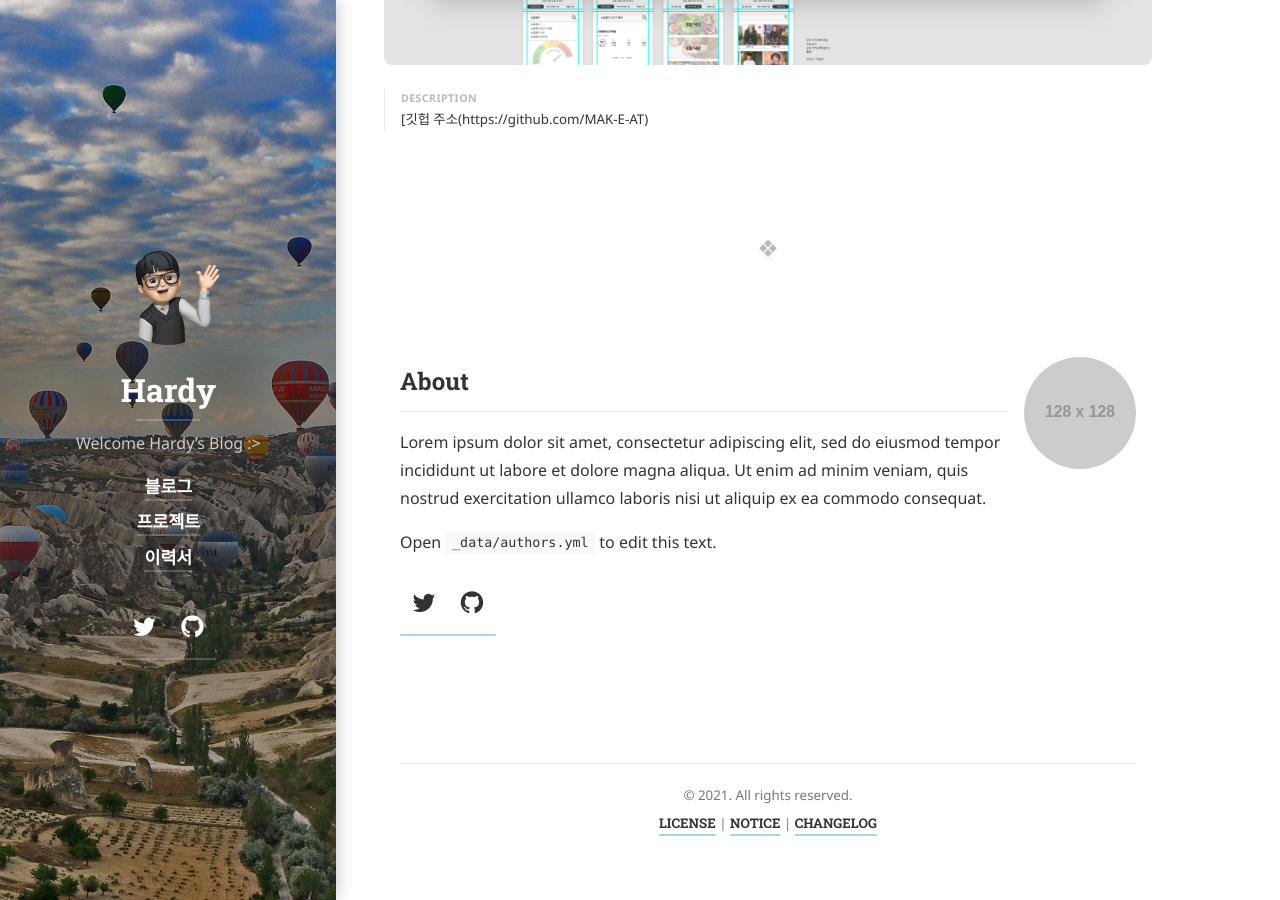
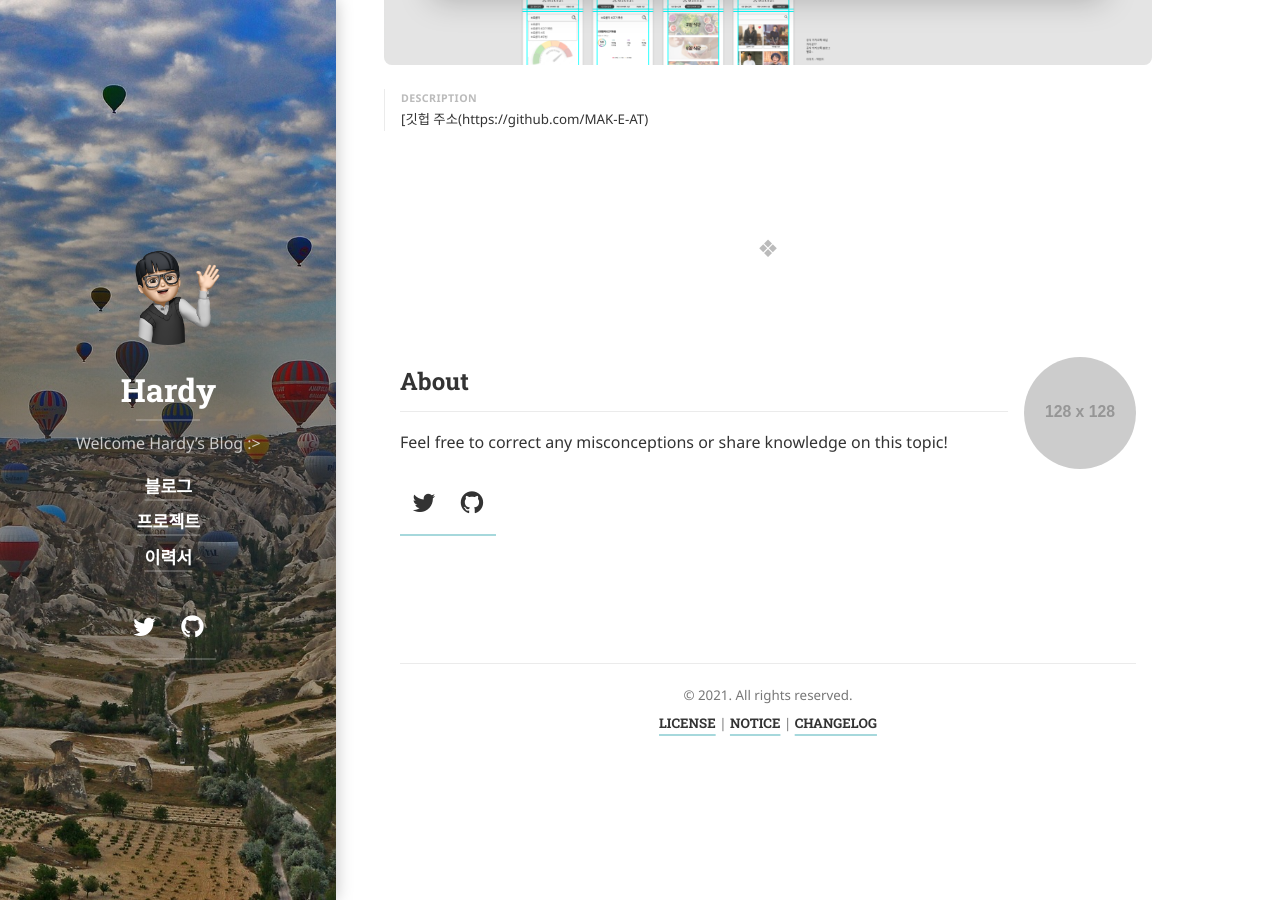
Before and after one commit to hardy716/hardy716.github.io, a Jekyll site: the page built from _projects/makeat.md, in a window 1280 px wide and 900 px high, scrolled down 589 px. Built offline with Jekyll 4.4.1, drawn with Linux system fonts in a browser that asks for light colours; cached includes are drawn as plain includes; nearby versions of some CDN libraries; some web fonts are replaced; library files that are not in the unit come from our copies.

Commit message:
update authors.yml

```diff
--- a/_data/authors.yml
+++ b/_data/authors.yml
@@ -1,18 +1,14 @@
 # The primary author of this blog.
 # Must be the same as `author` in `_config.yml`.
 # Change `author1` to your shortname.
-author1:
-  name:              <firstname> <lastname>
-  email:             <mail@domain.tld>
+hardy:
+  name:              <Shin> <Hyeono>
+  email:             <iabc716@icloud.com>
 
   # Used at the bottom of each page and at the top of the `about` layout
   # Markdown enabled, can use multiple paragraphs (enabled by `|`)
   about:             |
-    Lorem ipsum dolor sit amet, consectetur adipiscing elit,
-    sed do eiusmod tempor incididunt ut labore et dolore magna aliqua.
-    Ut enim ad minim veniam, quis nostrud exercitation ullamco laboris nisi ut aliquip ex ea commodo consequat.
-
-    Open `_data/authors.yml` to edit this text.
+    Feel free to correct any misconceptions or share knowledge on this topic!
 
   # This photo will be used in the about section
   picture:
@@ -27,7 +23,7 @@ author1:
   # Rearrange to change the order in which they appear
   social:
     twitter:         <username>
-    github:          <username>
+    github:          <hardy716>
     # email:           <mail@domain.tld>
     # rss:             https://<url>/feed.xml
     # facebook:        <username>
```
Also changed, not shown: 1 other file.
